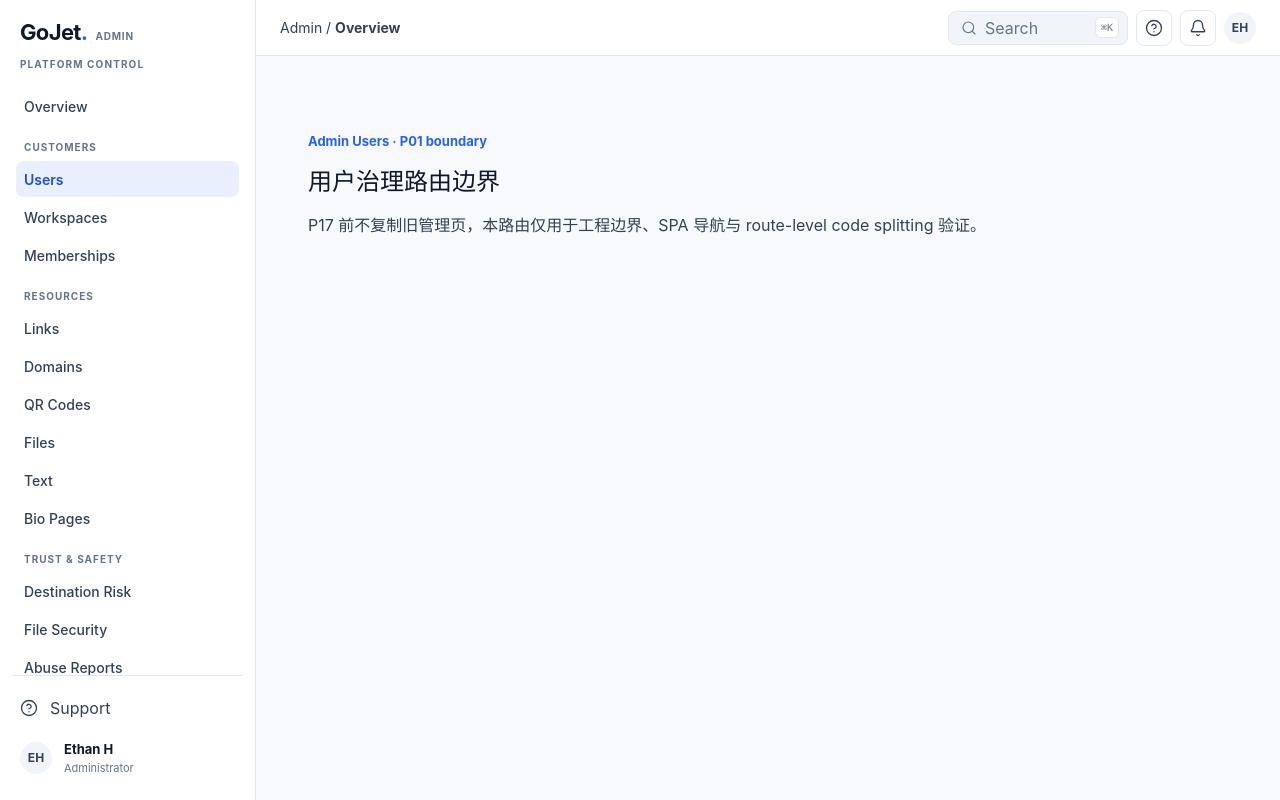
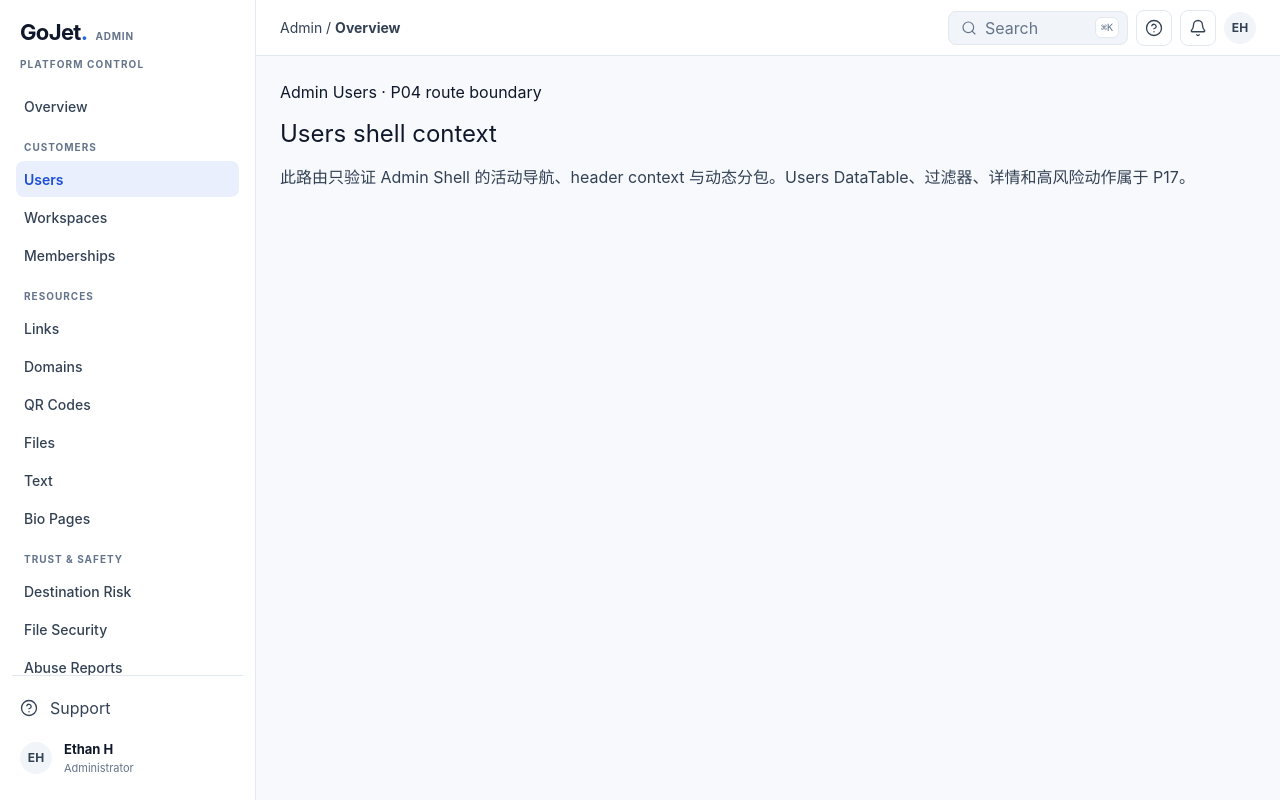
Before and after one commit to Techshrr/GoJet_Short_Link, a React (Vite) app in the folder frontend/apps/admin/: page /admin/users in a window 1280 px wide. Built offline with nearby package versions, Linux system fonts and the light colour scheme.

Commit message:
feat(v5): keep Admin Users as P04 shell-only boundary

```diff
--- a/frontend/apps/admin/src/routes/UsersBoundary.tsx
+++ b/frontend/apps/admin/src/routes/UsersBoundary.tsx
@@ -1,9 +1,3 @@
 export default function UsersBoundary() {
-  return (
-    <main className="foundation">
-      <span>Admin Users · P01 boundary</span>
-      <h1>用户治理路由边界</h1>
-      <p>P17 前不复制旧管理页，本路由仅用于工程边界、SPA 导航与 route-level code splitting 验证。</p>
-    </main>
-  );
+  return <main className="shell-page-proof"><span>Admin Users · P04 route boundary</span><h1>Users shell context</h1><p>此路由只验证 Admin Shell 的活动导航、header context 与动态分包。Users DataTable、过滤器、详情和高风险动作属于 P17。</p><div className="shell-proof-list" aria-hidden="true"><span /><span /><span /></div></main>;
 }
```
